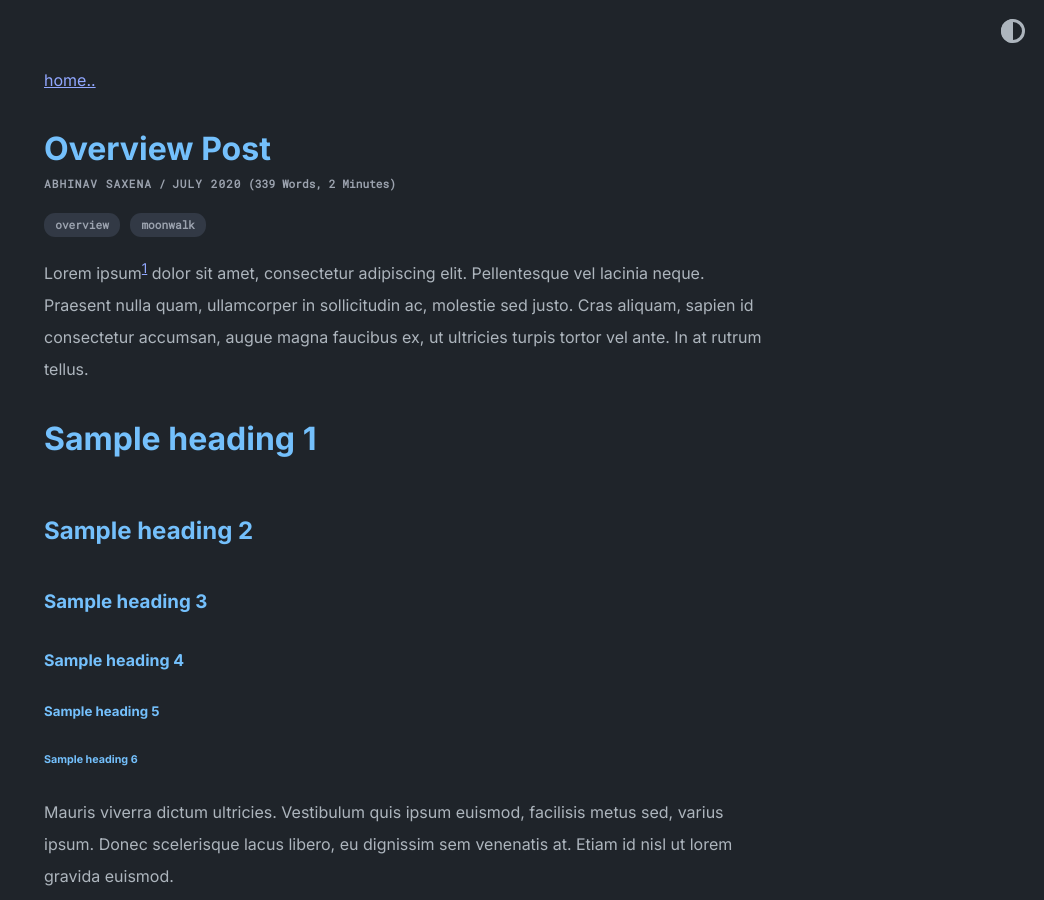
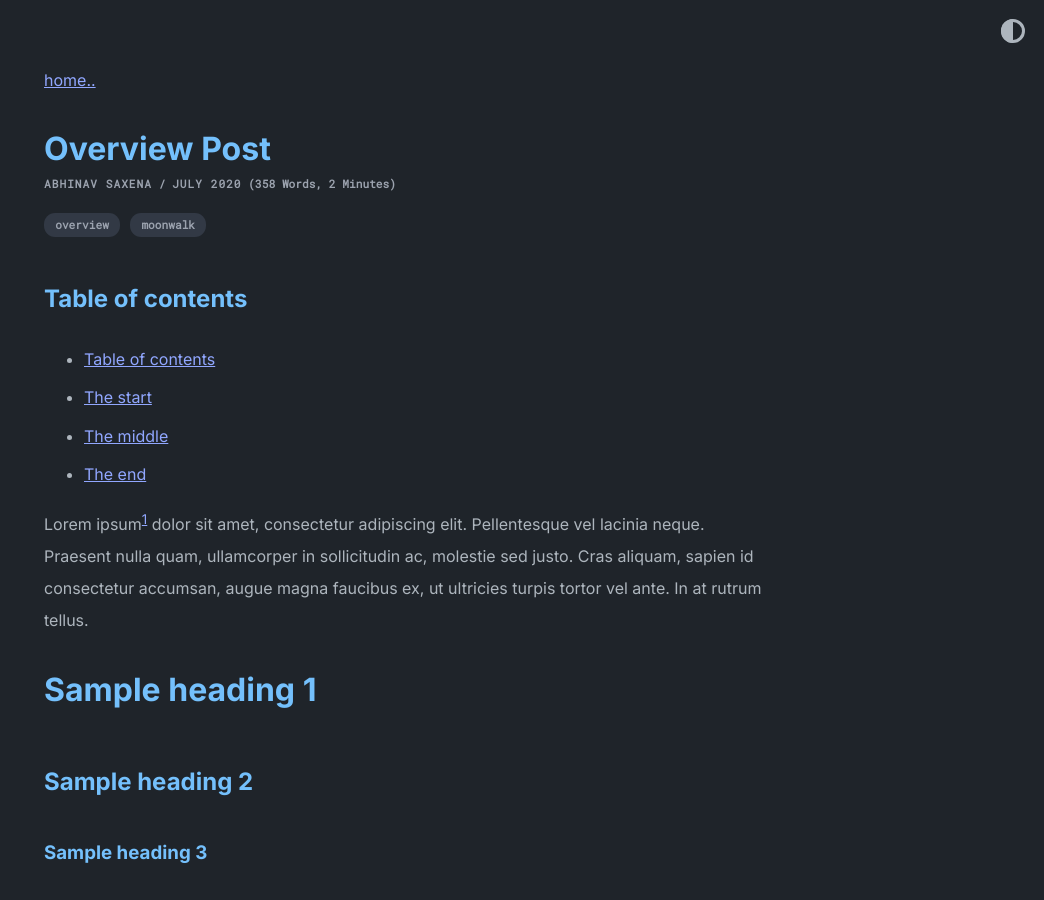
Before and after one commit to ILDevOps/ildevops.github.io, a Jekyll site: the page built from _posts/2020-07-07-overview-post.md, in a window 1280 px wide and 900 px high. Shown: the whole window, without its empty margins (236-1280 px from the left). Built offline with Jekyll 4.4.1, drawn with Linux system fonts in a browser that asks for light colours.

Commit message:
Update 2020-07-07-overview-post.md

```diff
--- a/_posts/2020-07-07-overview-post.md
+++ b/_posts/2020-07-07-overview-post.md
@@ -3,6 +3,13 @@ layout: post
 author: Abhinav Saxena
 tags: [overview, moonwalk]
 ---
+
+## Table of contents
+- [Table of contents](#table-of-contents)
+- [The start](#the-start)
+- [The middle](#the-middle)
+- [The end](#the-end)
+
 
 Lorem ipsum[^1] dolor sit amet, consectetur adipiscing elit. Pellentesque vel lacinia neque. Praesent nulla quam, ullamcorper in sollicitudin ac, molestie sed justo. Cras aliquam, sapien id consectetur accumsan, augue magna faucibus ex, ut ultricies turpis tortor vel ante. In at rutrum tellus.
 
```
